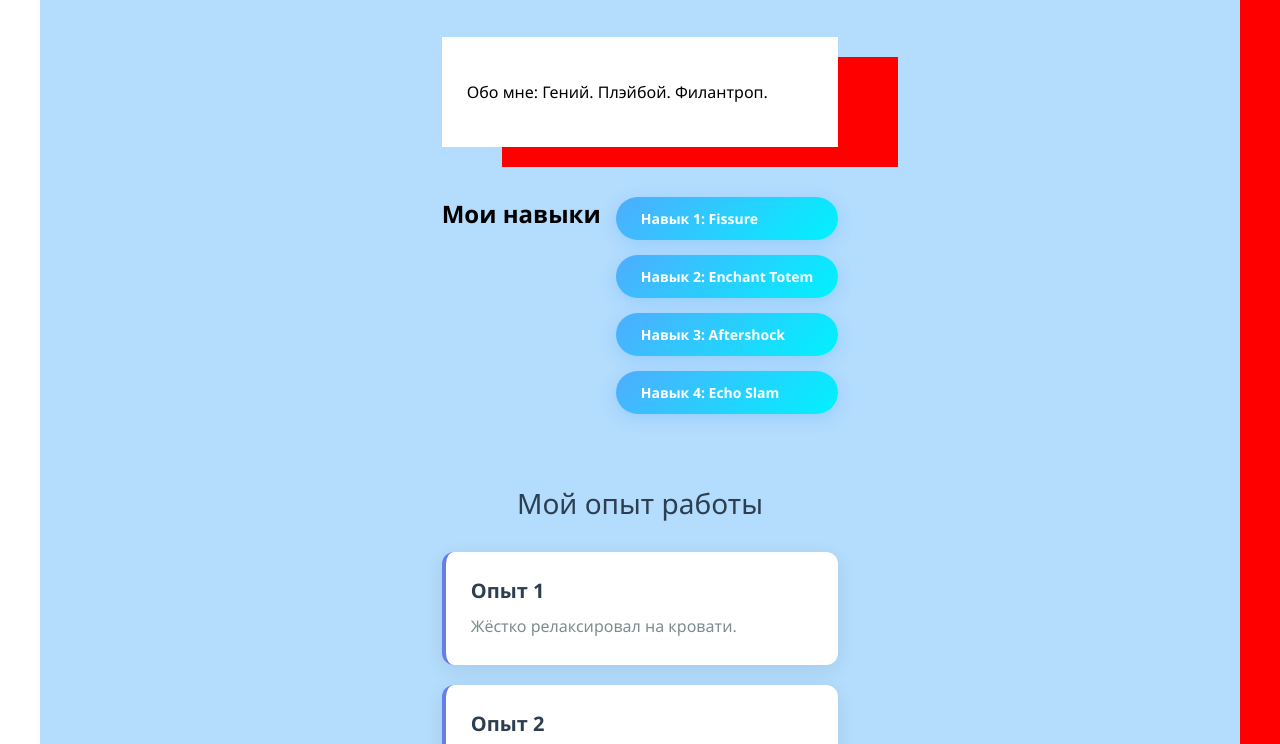
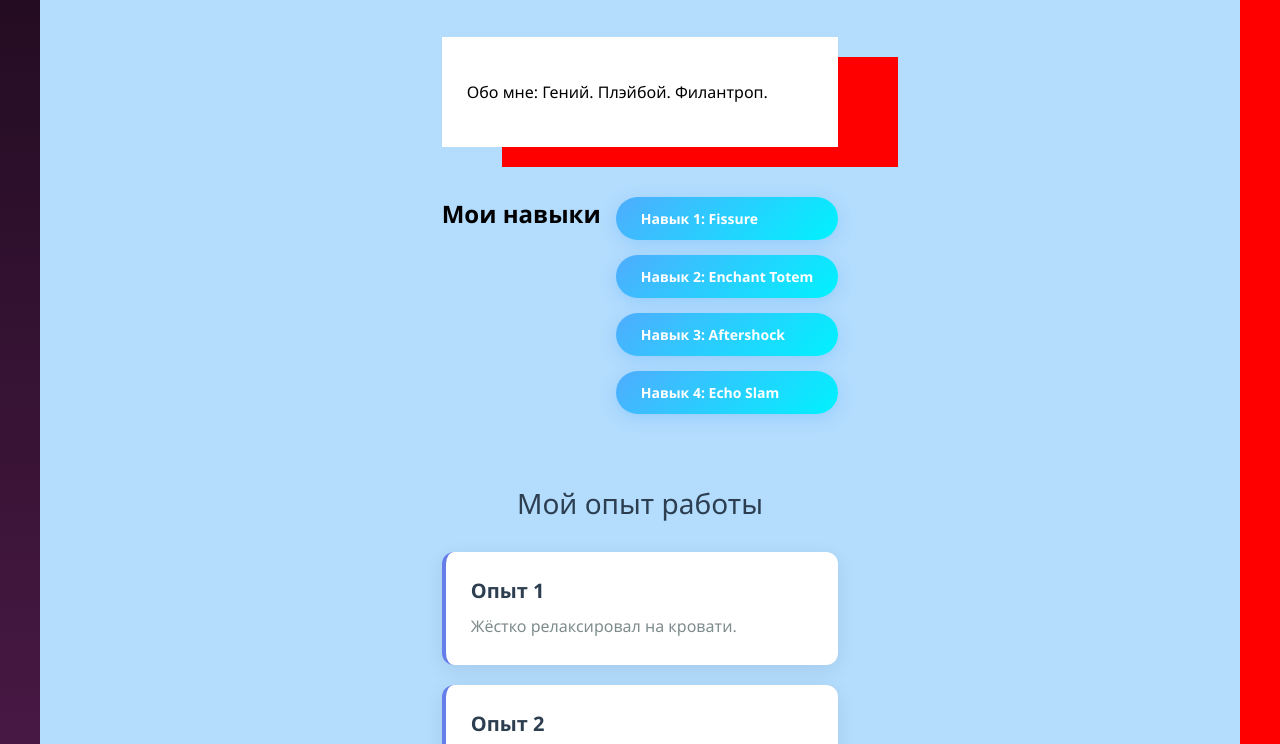
Before and after one commit to arsenijsipiev53552-tech/WEBSITE_FROM_STUDENT, a plain HTML site: page index.html in a window 1280 px wide. Shown: the part 746-1490 px from the top of the page. Drawn offline with Linux system fonts and the light colour scheme.

Commit message:
Update style.css

```diff
--- a/style/style.css
+++ b/style/style.css
@@ -3,7 +3,7 @@ body {
   font-family: 'Segoe UI', Tahoma, Geneva, Verdana, sans-serif; /* Современный шрифт для лучшей читаемости */
   margin: 0; /* Убираем стандартные отступы браузера */
   padding: 0; /* Убираем стандартные внутренние отступы */
-  background: linear-gradient(to top, ##5b1f57, #000000); /* Красивый градиентный фон всей страницы */
+  background: linear-gradient(to top, #5b1f57, #000000); /* Красивый градиентный фон всей страницы */
   min-height: 100vh; /* Минимальная высота равна высоте окна браузера */
 }
 /* ===== КОНТЕЙНЕР СТРАНИЦЫ ===== */
```
